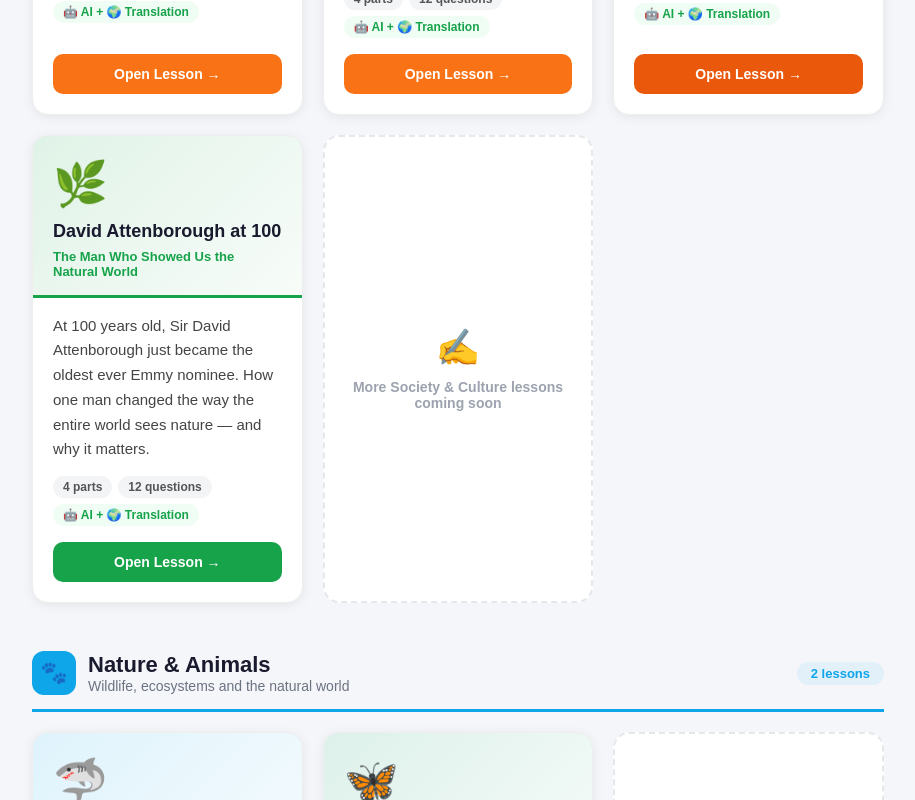
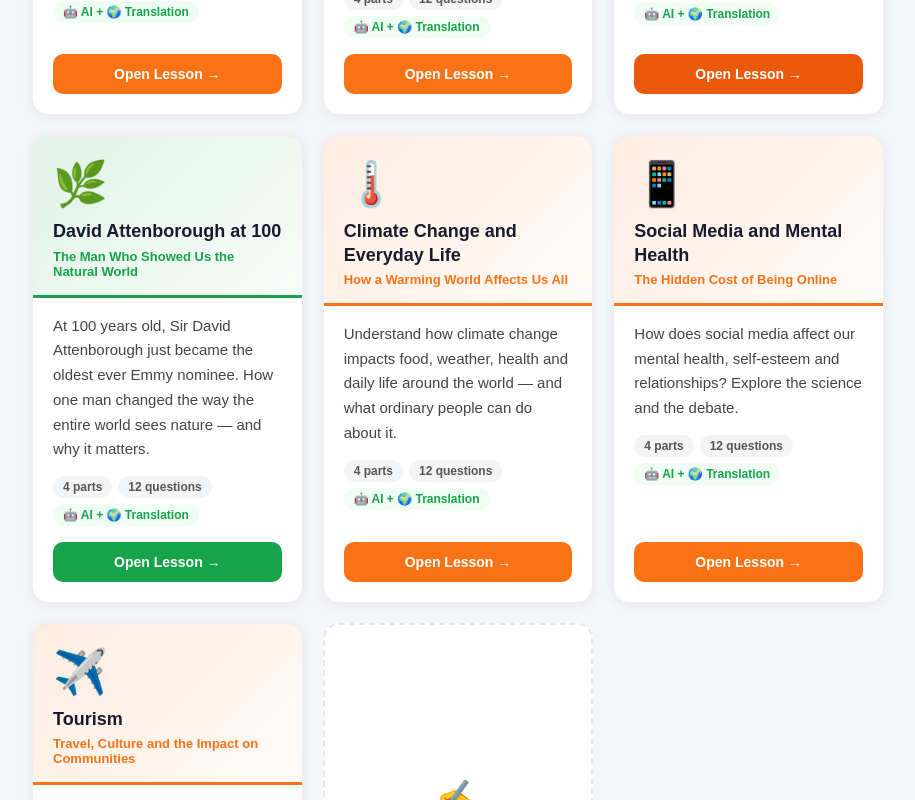
Before and after one commit to Davidjohnray/thailand-jobs, a Next.js app: page /esl-resources/reading-comprehension/b1 in a window 1280 px wide. Shown: the part 1400-2200 px from the top of the page, without its empty margins (182-1097 px from the left). Built offline with nearby package versions, Linux system fonts and the light colour scheme; no server answers; the database is empty.

Commit message:
Fix Work & Careers category - remove duplicate lessons array and comingSoon

```diff
--- a/app/esl-resources/reading-comprehension/b1/page.tsx
+++ b/app/esl-resources/reading-comprehension/b1/page.tsx
@@ -23,6 +23,9 @@ const CATEGORIES = [
       { id: 'global-events-oil-prices', title: 'Global Events and Oil Prices', emoji: '🛢️', description: 'Why Prices Change Around the World', detail: 'Understand how wars, economies, and clean energy affect the cost of oil and everyday life.', badges: ['4 parts', '12 questions'], color: '#f97316' },
       { id: 'running-of-the-bulls', title: 'The Running of the Bulls', emoji: '🐂', description: 'Tradition or Cruelty?', detail: 'Every July, thousands run through the streets of Pamplona chased by angry bulls. Is it a treasured cultural tradition or animal cruelty that should be banned?', badges: ['4 parts', '12 questions'], color: '#ea580c' },
 { id: 'david-attenborough-at-100', title: 'David Attenborough at 100', emoji: '🌿', description: 'The Man Who Showed Us the Natural World', detail: 'At 100 years old, Sir David Attenborough just became the oldest ever Emmy nominee. How one man changed the way the entire world sees nature — and why it matters.', badges: ['4 parts', '12 questions'], color: '#16a34a' },
+{ id: 'climate-change-everyday-life', title: 'Climate Change and Everyday Life', emoji: '🌡️', description: 'How a Warming World Affects Us All', detail: 'Understand how climate change impacts food, weather, health and daily life around the world — and what ordinary people can do about it.', badges: ['4 parts', '12 questions'], color: '#f97316' },
+{ id: 'social-media-mental-health', title: 'Social Media and Mental Health', emoji: '📱', description: 'The Hidden Cost of Being Online', detail: 'How does social media affect our mental health, self-esteem and relationships? Explore the science and the debate.', badges: ['4 parts', '12 questions'], color: '#f97316' },
+{ id: 'tourism', title: 'Tourism', emoji: '✈️', description: 'Travel, Culture and the Impact on Communities', detail: 'Explore the benefits and problems of global tourism — and what responsible travel really looks like.', badges: ['4 parts', '12 questions'], color: '#f97316' },
     ],
   },
   {
@@ -78,8 +81,9 @@ const CATEGORIES = [
     emoji: '💼',
     description: 'Jobs, skills and the modern workplace',
     color: '#6b7280',
-    lessons: [],
-    comingSoon: true,
+    lessons: [
+      { id: 'working-from-home', title: 'Working from Home', emoji: '🏠', description: 'The Future of How We Work', detail: 'How the pandemic changed work forever — the benefits, the challenges, and whether offices will ever be the same.', badges: ['4 parts', '12 questions'], color: '#6b7280' },
+    ],
   },
 ]
 
```
